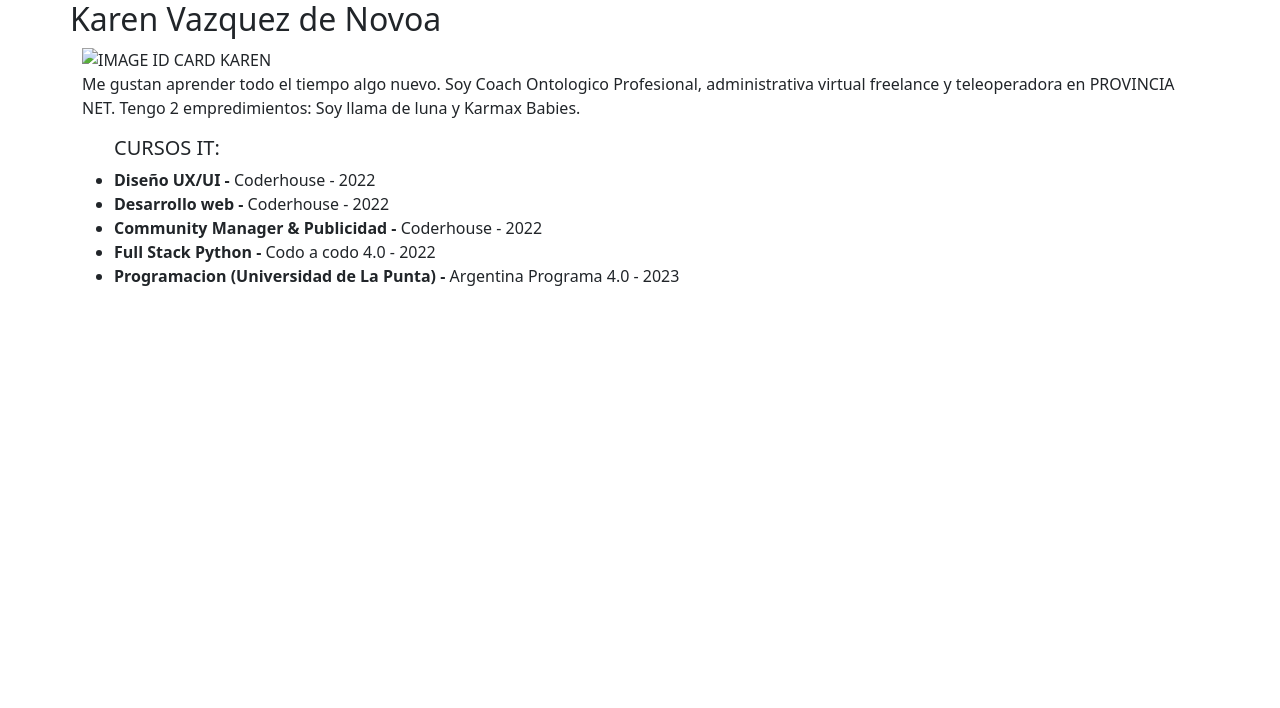
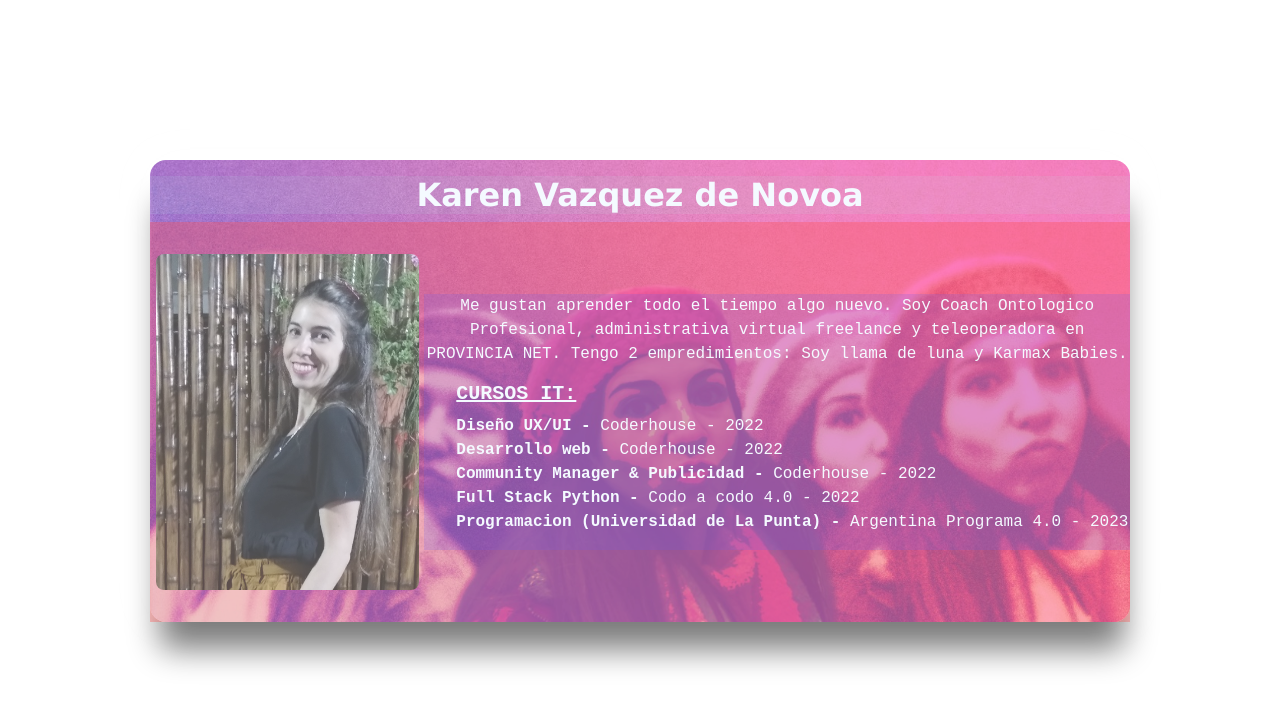
Before and after one commit to vazquezdenovoak/ID-CARD-CODO-A-CODO-2, a plain HTML site: page index.html in a window 1280 px wide. Drawn offline with nearby package versions, Linux system fonts and the light colour scheme.

Commit message:
correcion link

```diff
--- a/css/style.css
+++ b/css/style.css
@@ -53,7 +53,7 @@
     -moz-border-radius: 1rem;
     -ms-border-radius: 1rem;
     -o-border-radius: 1rem;
-    background-image: url(img/IMG-20220426-WA0000.jpg);
+    background-image: url(/img/IMG-20220426-WA0000.jpg);
     background-repeat: no-repeat;
     background-position: center;
     background-size: cover;
--- a/index.html
+++ b/index.html
@@ -6,7 +6,7 @@
     <meta name="viewport" content="width=device-width, initial-scale=1.0">
     <title> Mi ID Card</title>
     <link href="https://cdn.jsdelivr.net/npm/bootstrap@5.3.0-alpha1/dist/css/bootstrap.min.css" rel="stylesheet" integrity="sha384-GLhlTQ8iRABdZLl6O3oVMWSktQOp6b7In1Zl3/Jr59b6EGGoI1aFkw7cmDA6j6gD" crossorigin="anonymous">
-    <link rel="stylesheet" href="/ID CARD/ID-CARD-CODO-A-CODO-2/css/style.css">
+    <link rel="stylesheet" href="css/style.css">
 </head>
 <body>
     <div class="container">
@@ -17,7 +17,7 @@
                 <div class="card-body">
                     <div class="imagen-karen">
 
-                        <img src="/ID CARD/ID-CARD-CODO-A-CODO-2/img/para prov net.jpg" alt="IMAGE ID CARD KAREN" >
+                        <img src="img/para prov net.jpg" alt="IMAGE ID CARD KAREN" >
                     </div>
                     <div class="descripcion">
                         <p>
```
